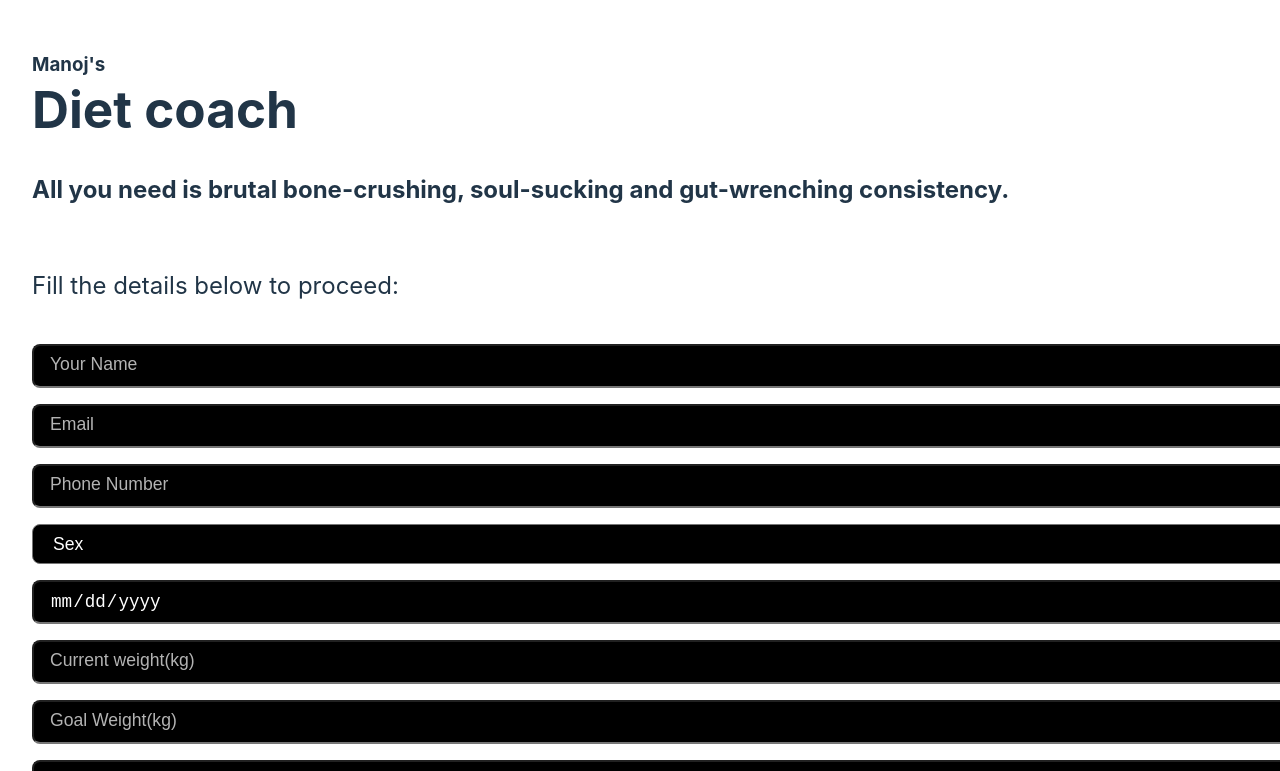
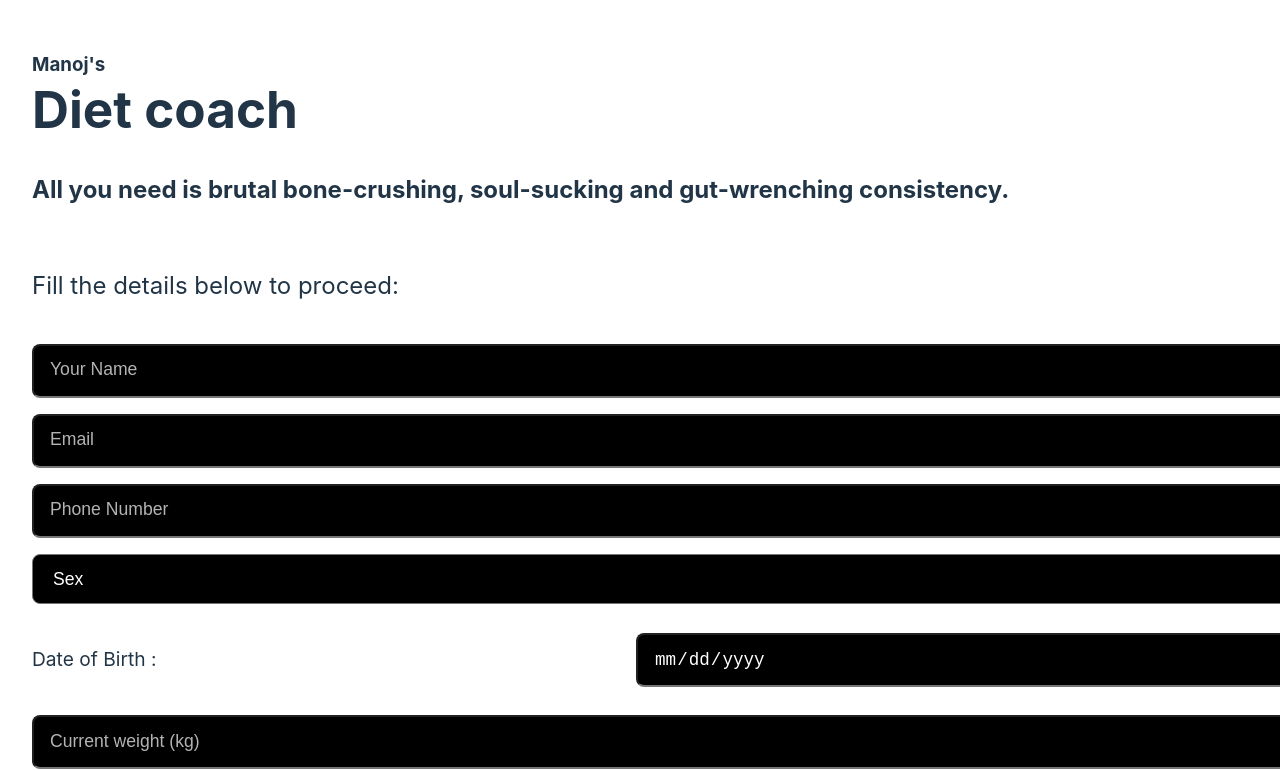
Before and after one commit to manoj7019/email-contact-form, a React (Vite) app: page / in a window 1280 px wide. Shown: the top 771 px of the page. Built offline with nearby package versions, Linux system fonts and the light colour scheme.

Commit message:
a small update

```diff
--- a/src/App.css
+++ b/src/App.css
@@ -46,7 +46,7 @@ select {
   background-color: black;
   color: white;
   width: 100vw;
-  height: 40px;
+  height: 50px;
   border-radius: 0.5rem;
   padding: 0 1rem;
 }
@@ -65,16 +65,28 @@ textarea {
 }
 
 select {
-  height: 40px;
+  height: 50px;
   width: 100%;
   font-size: 1.1rem;
+}
+
+.date {
+  display: flex;
+  align-items: center;
+  justify-content: space-between;
+  font-size: 1rem;
+}
+
+h4 {
+  font-size: 1.2rem;
+  font-weight: 400;
 }
 
 input[type=date] {
   background-color: black;
   color: white;
-  width: 100vw;
-  height: 40px;
+  width: 50%;
+  height: 50px;
   font-size: 1.1rem;
 }
 
--- a/src/App.jsx
+++ b/src/App.jsx
@@ -42,10 +42,13 @@ function App() {
           <option value="Male">Male</option>
           <option value="Female">Female</option>
         </select>
-        <input type="date" name="date of birth" placeholder="Date of birth" required/>
-        <input type="text" name="current weight (kg)" placeholder="Current weight(kg)" required/>
-        <input type="text" name="goal weight (kg)" placeholder="Goal Weight(kg)" required/>
-        <input type="text" name="height (cm)" placeholder="Height(cm)" required/>
+        <div className="date">
+          <h4>Date of Birth :</h4>
+          <input type="date" name="date of birth" placeholder="Date of birth" required/>
+        </div>
+        <input type="text" name="current weight (kg)" placeholder="Current weight (kg)" required/>
+        <input type="text" name="goal weight (kg)" placeholder="Goal Weight (kg)" required/>
+        <input type="text" name="height (cm)" placeholder="Height (cm)" required/>
         <input type="text" name="waist (cm)" placeholder="Waist Measurement(cm)" required/>
         <select name="work type" id="work" required>
           <option disabled selected value>Your Job Type</option>
--- a/src/index.css
+++ b/src/index.css
@@ -5,7 +5,7 @@
 
   color-scheme: light dark;
   color: rgba(255, 255, 255, 0.87);
-  background-color: #5959596a;
+  background-color: rgb(71, 71, 71);
 
   font-synthesis: none;
   text-rendering: optimizeLegibility;
```
